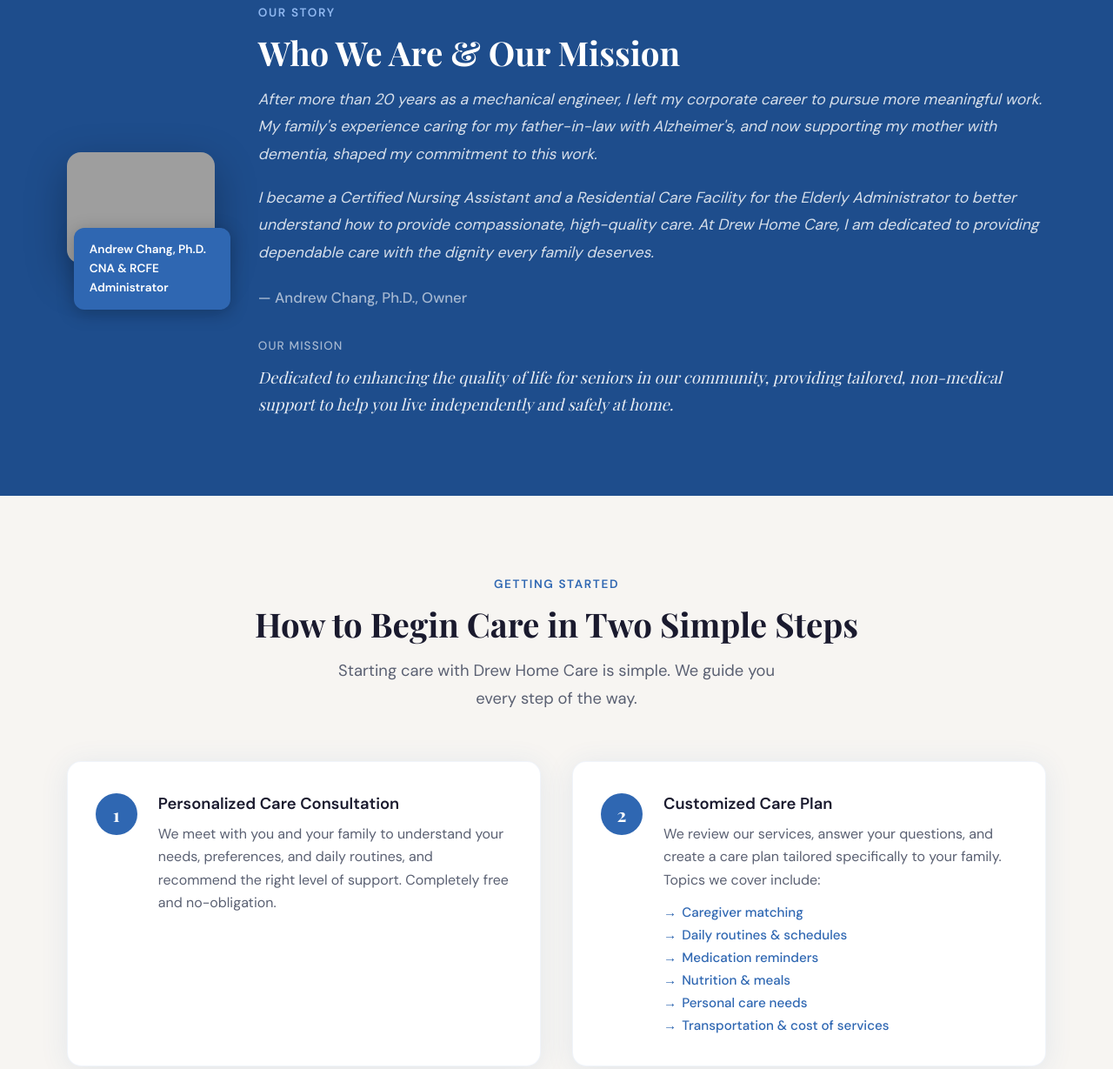
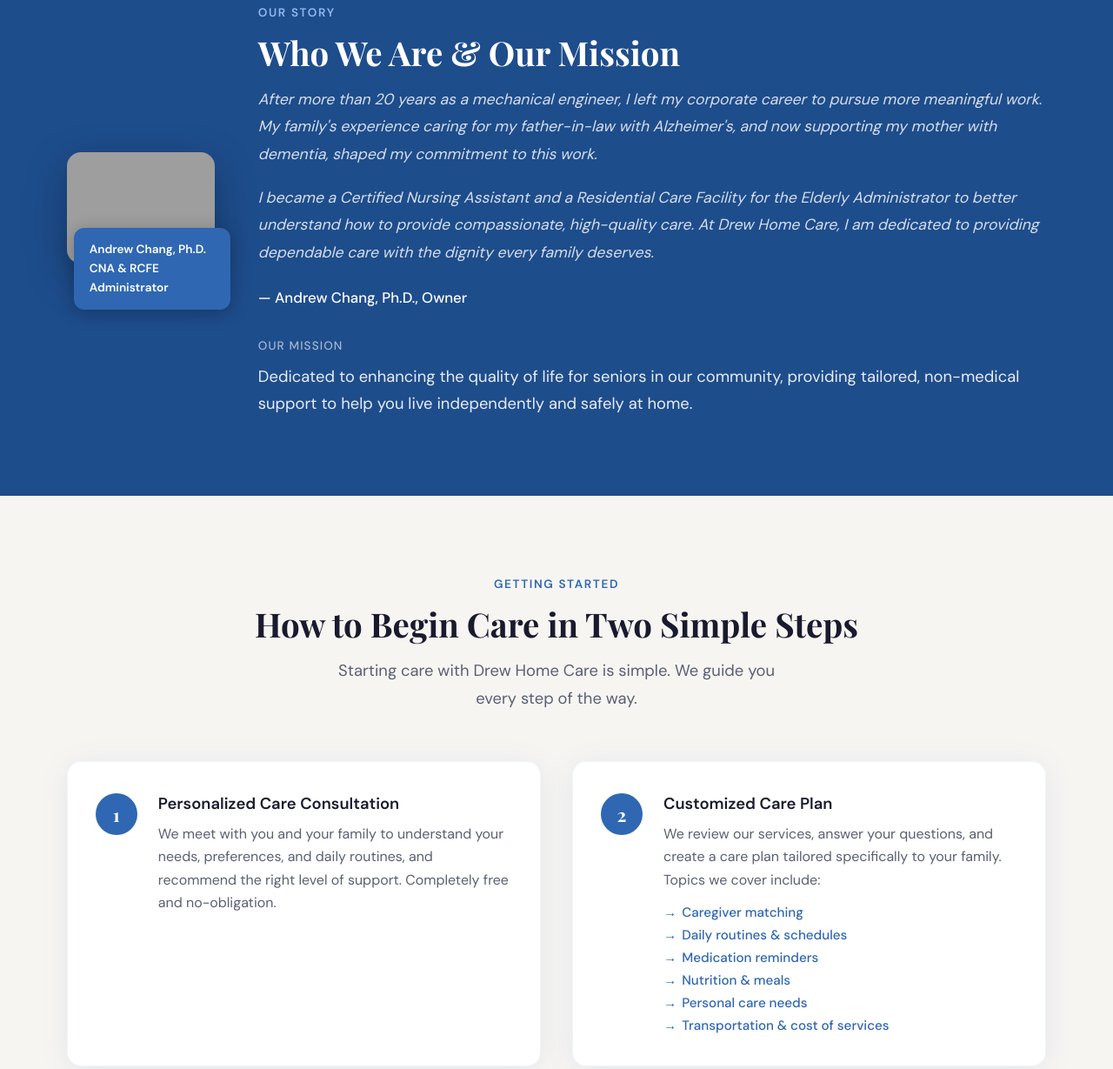
Before and after one commit to drewhomecare/drew-home-care-website, a plain HTML site: page index.html in a window 1280 px wide. Shown: the part 2812-4041 px from the top of the page at 87% size. Drawn offline with nearby package versions, Linux system fonts and the light colour scheme; grey boxes are pictures that could not be loaded.

Commit message:
version 2.0

```diff
--- a/index.html
+++ b/index.html
@@ -132,10 +132,10 @@
     .about .section-tag { color: #90b8f0; }
     .about .section-title { color: var(--white); }
     .about-text { font-size: 1.1rem; line-height: 1.8; color: rgba(255,255,255,0.82); margin-bottom: 18px; font-style: italic; }
-    .about-sig { font-size: 1.05rem; color: rgba(255,255,255,0.6); font-weight: 500; margin-top: 24px; }
+    .about-sig { font-size: 1.05rem; color: rgba(255,255,255,1); font-weight: 500; margin-top: 24px; }
     .mission-box { margin-top: 36px; }
     .mission-label { font-size: 0.85rem; color: rgba(255,255,255,0.6); font-weight: 500; text-transform: uppercase; letter-spacing: 0.08em; margin-bottom: 12px; }
-    .mission-text { font-size: 1.15rem; color: rgba(255,255,255,0.9); line-height: 1.7; font-family: 'Playfair Display', serif; font-style: italic; }
+    .mission-text { font-size: 1.15rem; color: rgba(255,255,255,0.9); line-height: 1.7; font-family: 'DM Sans', sans-serif; font-style: normal; }
 
     .how { background: var(--warm); }
     .steps-grid { display: grid; grid-template-columns: 1fr 1fr; gap: 36px; }
@@ -500,7 +500,7 @@
     </div>
     <a href="tel:5108474933" class="btn-primary" style="font-size:0.975rem; padding:10px 24px;">(510) 847-4933</a>
   </div>
-  <p class="footer-copy">&copy; 2025 Drew Home Care. All rights reserved. | California HCO License #014700266 | Serving Alameda &amp; Contra Costa Counties</p>
+  <p class="footer-copy">&copy; 2026 Drew Home Care. All rights reserved. | California HCO License #014700266 | Serving Alameda &amp; Contra Costa Counties</p>
 </footer>
 
 <script>
```
